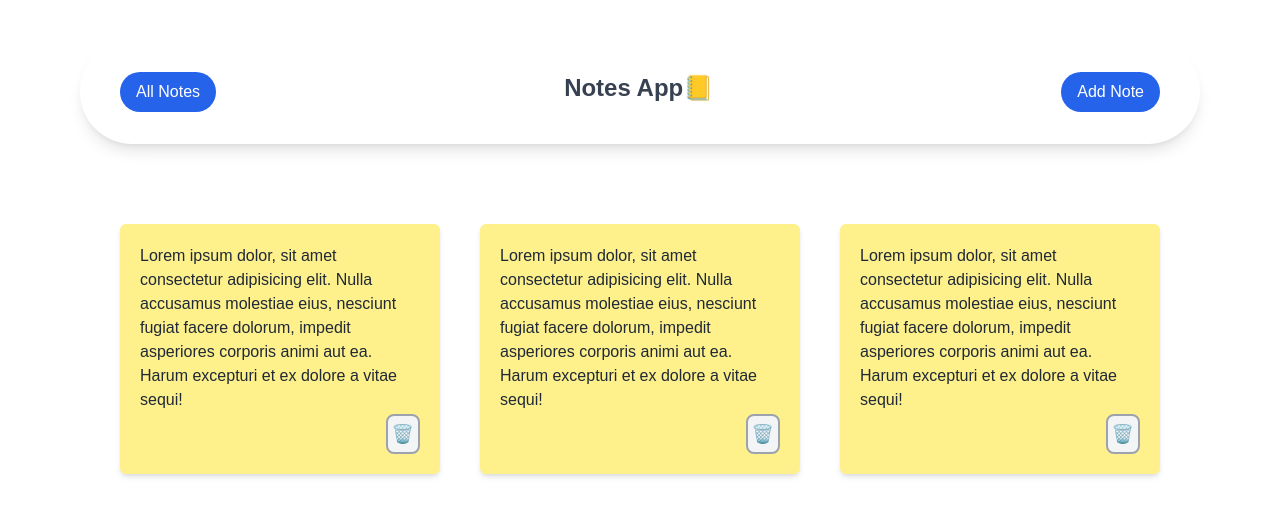
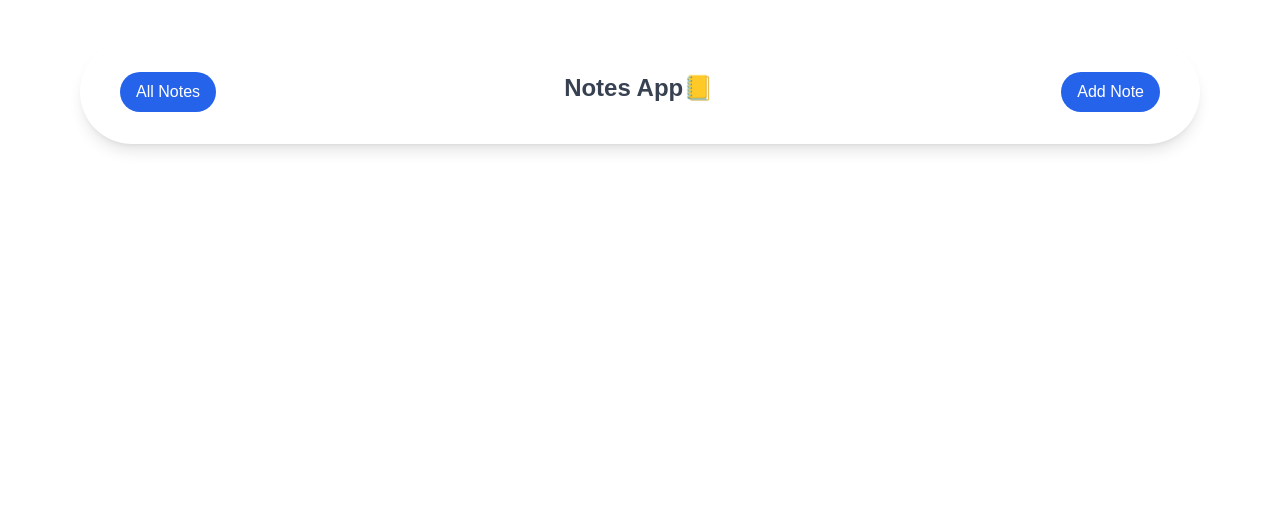
Before and after one commit to abhishekkumar011/Notes-app-next, a Next.js app: page / in a window 1280 px wide. Shown: the top 516 px of the page. Built offline with nearby package versions, Linux system fonts and the light colour scheme.

Commit message:
feat: Add note feature added

```diff
--- a/src/app/components/Notes.jsx
+++ b/src/app/components/Notes.jsx
@@ -1,16 +1,13 @@
 import React from "react";
 
-const Notes = () => {
+const Notes = ({text, id}) => {
   return (
     <div className="bg-yellow-200 min-h-[250px] rounded-md shadow-md p-5 flex flex-col justify-between">
-      <p className="text-gray-800">
-        Lorem ipsum dolor, sit amet consectetur adipisicing elit. Nulla
-        accusamus molestiae eius, nesciunt fugiat facere dolorum, impedit
-        asperiores corporis animi aut ea. Harum excepturi et ex dolore a vitae
-        sequi!
-      </p>
+      <p className="text-gray-800">{text}</p>
       <div className="text-right">
-        <button className="text-lg bg-gray-100 border-2 border-gray-400 p-1 rounded-lg">🗑️</button>
+        <button className="text-lg bg-gray-100 border-2 border-gray-400 p-1 rounded-lg">
+          🗑️
+        </button>
       </div>
     </div>
   );
--- a/src/app/page.js
+++ b/src/app/page.js
@@ -2,9 +2,30 @@
 
 import { useState } from "react";
 import Notes from "./components/Notes";
+import { v4 as uuidv4 } from "uuid";
 
 export default function Home() {
   const [isOpen, setIsOpen] = useState(false);
+  const [notes, setNotes] = useState([]);
+  const [noteMsg, setNoteMsg] = useState("");
+
+  //Add Notes
+  const addNote = () => {
+    if (noteMsg.trim()) {
+      // Generate a unique ID for each note
+      const newNote = { id: uuidv4(), text: noteMsg };
+      setNotes([...notes, newNote]);
+      setNoteMsg("");
+    }
+  };
+
+  //Clear input field when click on cancel if text is exists
+  const clearField = () => {
+    if (noteMsg.trim()) {
+      setIsOpen(false);
+      setNoteMsg("");
+    }
+  };
 
   return (
     <div className="px-20 py-10">
@@ -34,22 +55,27 @@ export default function Home() {
           type="text"
           className="w-full rounded-lg shadow-md px-4 py-2 border border-gray-300 focus:ring-2 focus:ring-blue-500 outline-none text-gray-700"
           placeholder="Type Your Notes...."
+          value={noteMsg}
+          onChange={(e) => setNoteMsg(e.target.value)}
         />
-        <button className="text-white bg-green-600 w-fit px-4 py-2 rounded-full hover:bg-green-700">
+        <button
+          className="text-white bg-green-600 w-fit px-4 py-2 rounded-full hover:bg-green-700"
+          onClick={addNote}
+        >
           Save
         </button>
         <button
           className="text-white bg-red-600 w-fit px-4 py-2 rounded-full hover:bg-red-700"
-          onClick={() => setIsOpen(false)}
+          onClick={clearField}
         >
           Cancel
         </button>
       </div>
 
       <div className="mt-10 px-10 grid grid-cols-[repeat(auto-fit,_minmax(250px,_1fr))] gap-10">
-        <Notes />
-        <Notes />
-        <Notes />
+        {notes.map((note) => (
+          <Notes key={note.id} id={note.id} text={note.text} />
+        ))}
       </div>
     </div>
   );
```
Also changed, not shown: package.json (+5 -4 lines), 1 other file (tests, documents, lock files or other folders).
